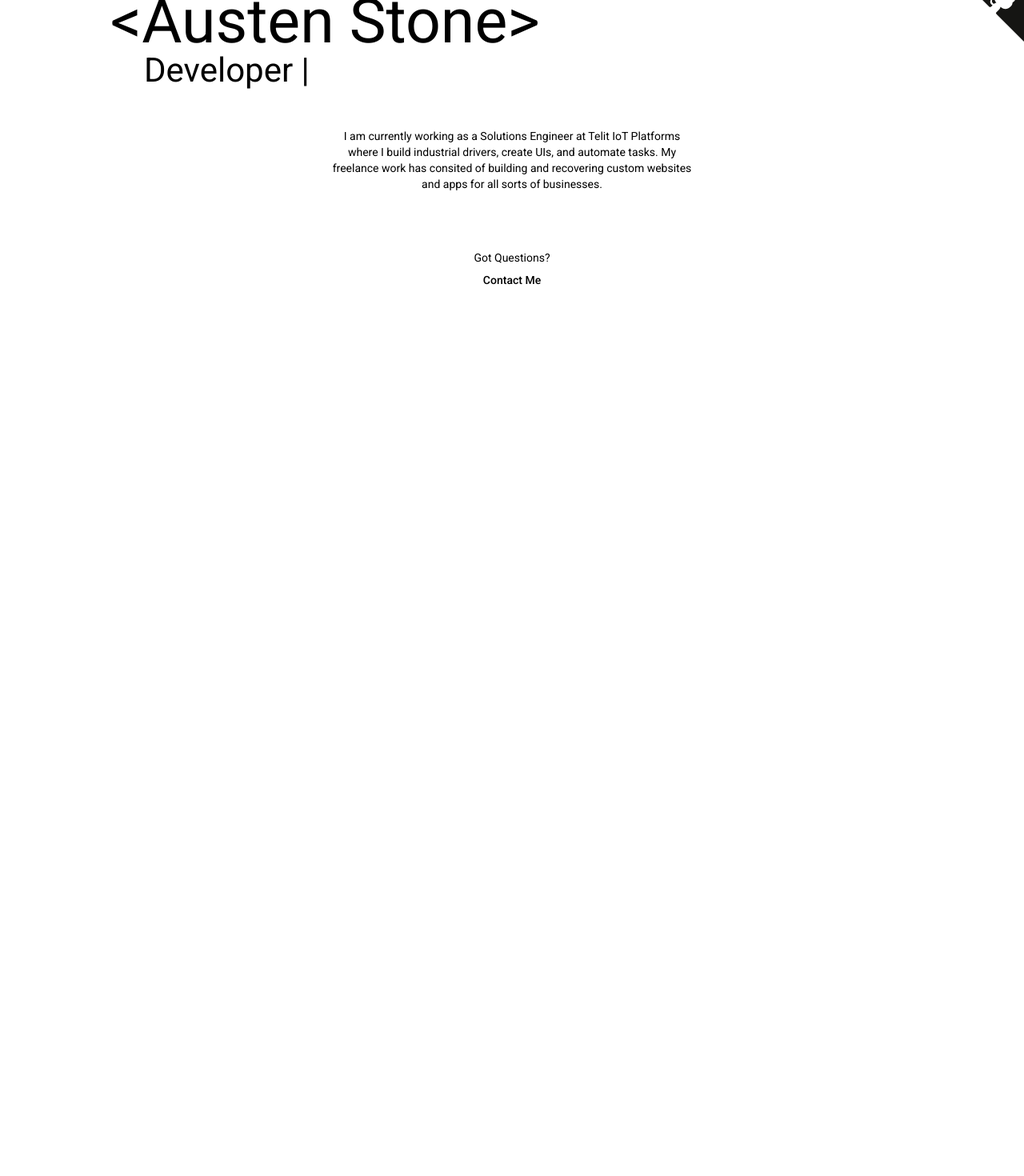
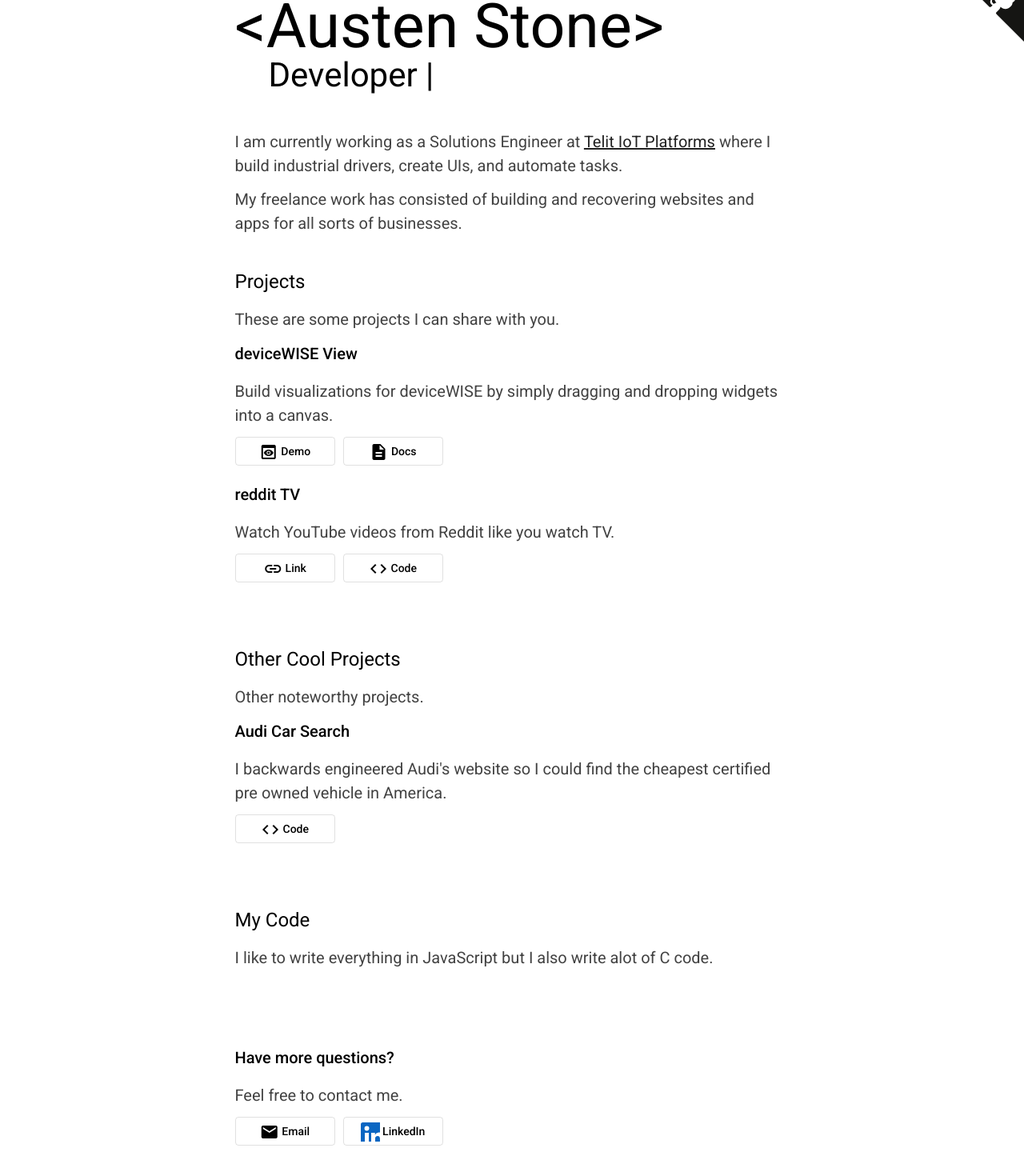
Before and after one commit to austenstone/portfolio, an Angular app: page / in a window 1280 px wide. Shown: the part 28-1498 px from the top of the page at 80% size. Before the commit the page ends 800 px from the top, so only its background shows below. Built offline with nearby package versions, Linux system fonts and the light colour scheme; no server answers.

Commit message:
cleanup content

```diff
--- a/angular.json
+++ b/angular.json
@@ -100,14 +100,11 @@
           }
         },
         "lint": {
-          "builder": "@angular-devkit/build-angular:tslint",
+          "builder": "@angular-eslint/builder:lint",
           "options": {
-            "tsConfig": [
-              "src/tsconfig.app.json",
-              "src/tsconfig.spec.json"
-            ],
-            "exclude": [
-              "**/node_modules/**"
+            "lintFilePatterns": [
+              "src/**/*.ts",
+              "src/**/*.html"
             ]
           }
         }
--- a/src/app/app.component.html
+++ b/src/app/app.component.html
@@ -1 +1 @@
-<app-home>
+<app-home class="easy-read">
--- a/src/app/github-corner/github-corner.component.ts
+++ b/src/app/github-corner/github-corner.component.ts
@@ -5,11 +5,7 @@ import { Component, OnInit } from '@angular/core';
   templateUrl: './github-corner.component.html',
   styleUrls: ['./github-corner.component.css']
 })
-export class GithubCornerComponent implements OnInit {
-
+export class GithubCornerComponent {
   constructor() { }
 
-  ngOnInit(): void {
-  }
-
 }
--- a/src/app/home/home.component.css
+++ b/src/app/home/home.component.css
@@ -1,9 +1,13 @@
 .wrapper {
-  max-width: 1024px;
+  max-width: 725px;
   margin: auto;
-  padding: 10px;
+  padding: 16px;
   box-sizing: border-box;
   display:grid;
+}
+
+.header {
+  margin-bottom: 36px;
 }
 
 .title {
@@ -82,3 +86,21 @@ button i {
  .section {
    margin: 20px 0;
  }
+
+
+ .contact-banner {
+  margin: 20px 0;
+  /* background-color: #151513; */
+ }
+
+ section {
+   margin: 30px 0;
+ }
+
+ .links {
+  margin: 0 0 20px 0;
+  display: grid;
+  grid-template-columns: repeat(auto-fit, 125px);
+  grid-auto-flow: column;
+  grid-gap: 10px;
+ }
--- a/src/app/home/home.component.html
+++ b/src/app/home/home.component.html
@@ -1,4 +1,4 @@
-<div class="wrapper mat-typography">
+<div class="wrapper">
   <div class="header">
     <div class="header-text">
       <h1 class="title hack-font">&lt;Austen Stone></h1>
@@ -7,33 +7,91 @@
       </h2>
     </div>
   </div>
+  <div>
+    <p>I am currently working as a Solutions Engineer at <a href="https://www.telit.com/m2m-iot-products/iot-platforms/iot-platform-overview/">Telit IoT Platforms</a> where I build industrial drivers, create UIs, and automate tasks.</p>
+    <p>My freelance work has consisted of building and recovering websites and apps for all sorts of businesses.</p>
+  </div>
 
-  <div style="margin:40px auto;max-width: 450px;text-align: center;">
-    <p>I am currently working as a Solutions Engineer at Telit IoT Platforms where I build industrial drivers, create
-      UIs,
-      and automate tasks. My freelance work has consited of building and recovering custom websites and apps for all
-      sorts
-      of businesses.</p>
+  <section>
+    <h1>Projects</h1>
+    <p>These are some projects I can share with you.</p>
+
+    <h2>deviceWISE View</h2>
+    <p>Build visualizations for deviceWISE by simply dragging and dropping widgets into a canvas.</p>
+    <div class="links">
+      <a target="_blank" mat-stroked-button href="https://view.devicewise.com">
+        <mat-icon>preview</mat-icon> Demo
+      </a>
+      <a target="_blank" mat-stroked-button href="https://docs.devicewise.com/Content/Products/GatewayDevelopersGuide/deviceWISE_View/deviceWISE-View.htm">
+        <mat-icon>description</mat-icon> Docs
+      </a>
+    </div>
+
+    <h2>reddit TV</h2>
+    <p>Watch YouTube videos from Reddit like you watch TV.</p>
+    <div class="links">
+      <a target="_blank" mat-stroked-button href="https://watch.austen.info">
+        <mat-icon>link</mat-icon> Link
+      </a>
+      <a target="_blank" mat-stroked-button href="https://github.com/astone2014/reddit-yt">
+        <mat-icon>code</mat-icon> Code
+      </a>
+    </div>
+  </section>
+
+  <section>
+    <h1>Other Cool Projects</h1>
+    <p>Other noteworthy projects.</p>
+
+    <h2>Audi Car Search</h2>
+    <p>I backwards engineered Audi's website so I could find the cheapest certified pre owned vehicle in America.</p>
+    <div class="links">
+      <a target="_blank" mat-stroked-button href="https://github.com/astone2014/audi-car-search">
+        <mat-icon>code</mat-icon> Code
+      </a>
+    </div>
+  </section>
+
+  <section>
+    <h1>My Code</h1>
+    <p>I like to write everything in JavaScript but I also write alot of C code.</p>
+  </section>
+</div>
+
+<div class="contact-banner">
+  <div class="wrapper">
+    <h2>Have more questions?</h2>
+    <p>Feel free to contact me.</p>
+    <div class="links">
+      <a mat-stroked-button href="mailto:miltonlaxer@gmail.com">
+        <mat-icon>mail</mat-icon> Email
+      </a>
+      <a target="_blank" mat-stroked-button href="https://www.linkedin.com/in/austenstone">
+        <mat-icon>
+          <svg xmlns="http://www.w3.org/2000/svg" width="24" height="24" viewBox="0 0 24 24" class="global-nav__logo" color="#0a66c2" style="display: block;">
+            <title>
+              LinkedIn
+            </title>
+            <g>
+              <path d="M34,2.5v29A2.5,2.5,0,0,1,31.5,34H2.5A2.5,2.5,0,0,1,0,31.5V2.5A2.5,2.5,0,0,1,2.5,0h29A2.5,2.5,0,0,1,34,2.5ZM10,13H5V29h5Zm.45-5.5A2.88,2.88,0,0,0,7.59,4.6H7.5a2.9,2.9,0,0,0,0,5.8h0a2.88,2.88,0,0,0,2.95-2.81ZM29,19.28c0-4.81-3.06-6.68-6.1-6.68a5.7,5.7,0,0,0-5.06,2.58H17.7V13H13V29h5V20.49a3.32,3.32,0,0,1,3-3.58h.19c1.59,0,2.77,1,2.77,3.52V29h5Z" fill="currentColor"></path>
+            </g>
+          </svg>
+        </mat-icon> LinkedIn
+      </a>
+    </div>
   </div>
-  <div style="margin:20px auto;max-width: 450px;text-align: center;">
-    <p>Got Questions?<br>
-      <a href="mailto:miltonlaxer@gmail.com">
-        <button mat-button>Contact Me</button>
-      </a>
+</div>
+
+<footer class="wrapper">
+  <div *ngIf="fahrenheit">
+    <p>It's {{fahrenheit | number:'1.0-0'}}&#176; F with {{weather.weather[0].description}} in {{weather.name}}. Not
+      bad...
     </p>
   </div>
-  <!--
-  <mat-list role="list">
-    <mat-list-item role="listitem"><a href="mailto:miltonlaxer@gmail.com">Email Me</a></mat-list-item>
-  </mat-list> -->
 
-  <footer>
-    <div *ngIf="fahrenheit">
-      <h3>It's {{fahrenheit | number:'1.0-0'}}&#176; F with {{weather.weather[0].description}} in {{weather.name}}. Not
-        bad...
-      </h3>
-    </div>
-  </footer>
-</div>
+  <!-- <a href="https://www.fau.edu/" target="_blank">
+    <img src="https://dbukjj6eu5tsf.cloudfront.net/fausports.com/images/responsive_2020/nav_main.svg">
+  </a> -->
+</footer>
 
 <app-github-corner></app-github-corner>
--- a/src/index.html
+++ b/src/index.html
@@ -12,7 +12,7 @@
   <link href="https://fonts.googleapis.com/icon?family=Material+Icons" rel="stylesheet">
 </head>
 
-<body>
+<body class="mat-typography">
   <app-root></app-root>
 </body>
 
--- a/src/styles.css
+++ b/src/styles.css
@@ -15,7 +15,20 @@ pre {
   text-align: left;
 }
 
+/* @media screen and (min-width: 521px) {
+  body {
+    font-size: 1rem !important;
+  }
+} */
+
+.easy-read p {
+  font-size: 20px;
+  line-height: 30px;
+  color: #424242;
+}
+
 a {
-  text-decoration: none;
-  color:inherit;
+  color: #212121;
+  /* text-decoration: none; */
+  /* font-weight: bold; */
 }
```
Also changed, not shown: package.json (+8 -0 lines), .eslintrc.json (added), 1 other file (tests, documents, lock files or other folders).
